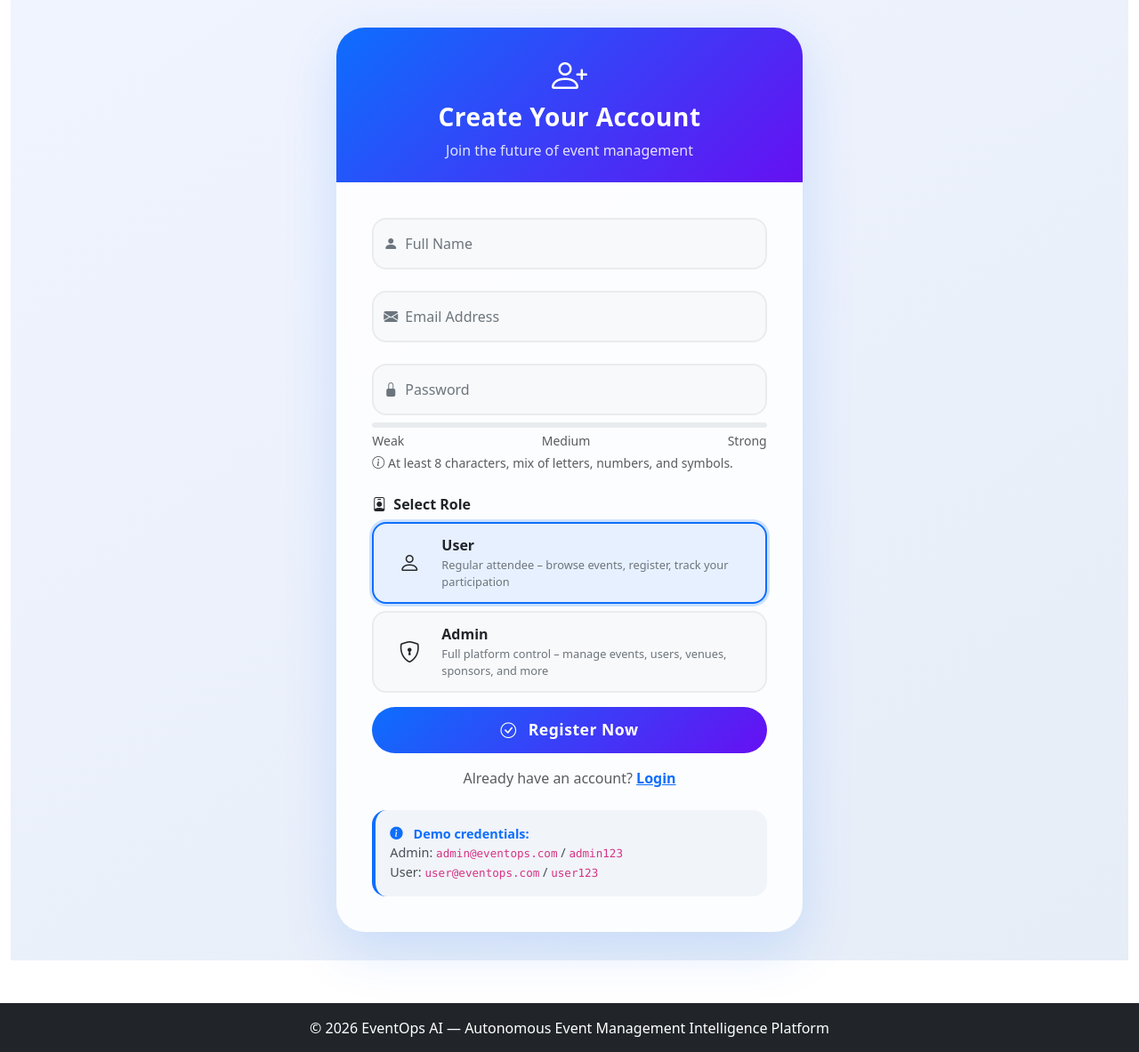
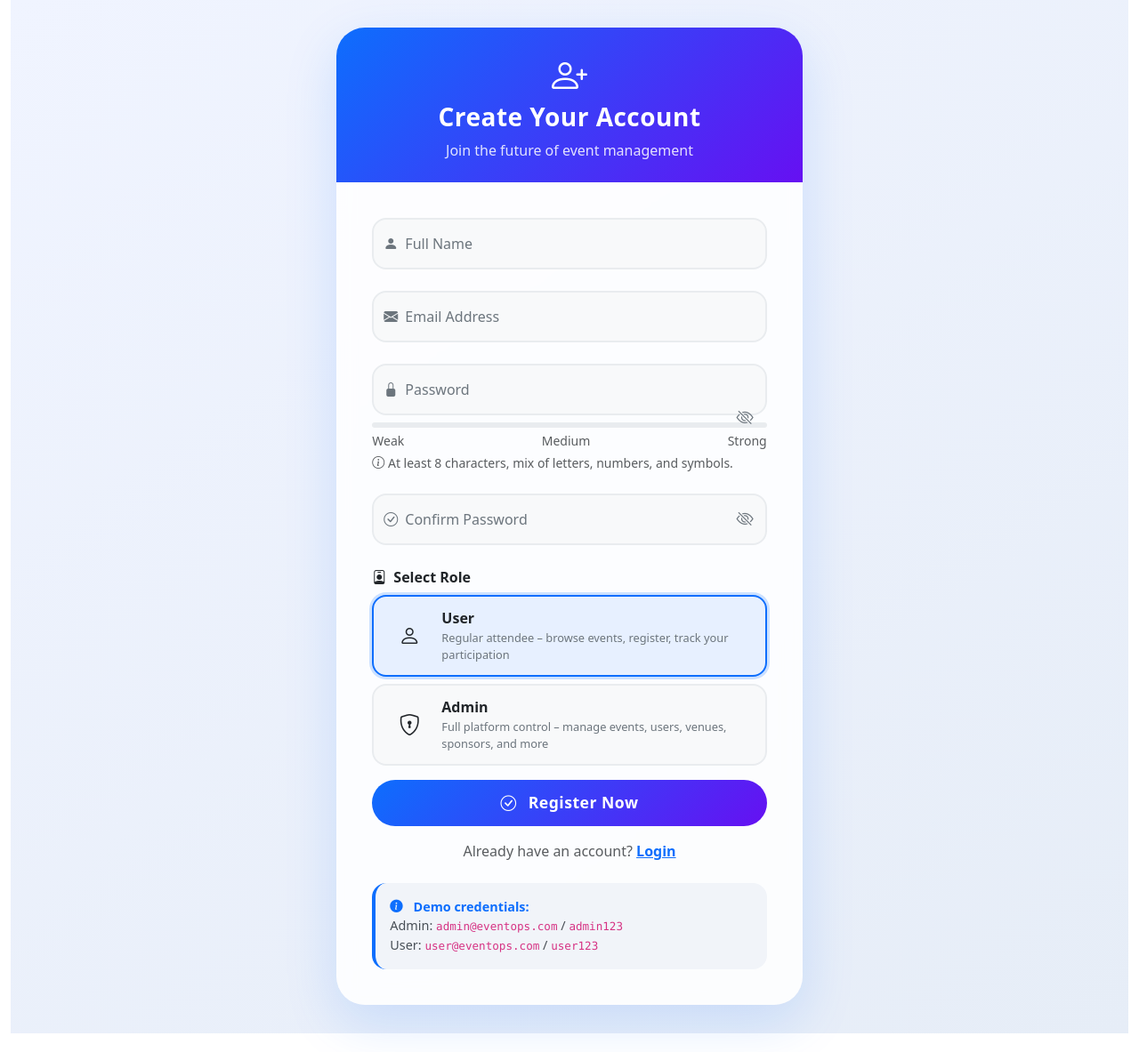
Before and after one commit to pushpa1305/Eventmanagement-AI-Platform, a Flask app: page /register in a window 1280 px wide. Shown: the part 81-1264 px from the top of the page at 89% size. Run offline with Flask 3, Linux system fonts and the light colour scheme.

Commit message:
Update register.html

```diff
--- a/Milestone-4/Intelligent Event/templates/register.html
+++ b/Milestone-4/Intelligent Event/templates/register.html
@@ -1,6 +1,6 @@
 {% extends "base.html" %}
 
-{% block title %}Register — EventOps AI{% endblock %}
+{% block title %}Register — Agentic AI{% endblock %}
 
 {% block extra_css %}
 <style>
@@ -47,6 +47,7 @@
     /* ---- Form fields ---- */
     .form-floating {
         margin-bottom: 1.5rem;
+        position: relative;
     }
     .form-floating > .form-control,
     .form-floating > .form-select {
@@ -64,6 +65,25 @@
     .form-floating > label {
         color: #6c757d;
         font-weight: 500;
+    }
+
+    /* ---- Password toggle eye ---- */
+    .password-toggle {
+        position: absolute;
+        right: 15px;
+        top: 50%;
+        transform: translateY(-50%);
+        cursor: pointer;
+        z-index: 10;
+        color: #6c757d;
+        background: transparent;
+        border: none;
+        padding: 0;
+        font-size: 1.2rem;
+        transition: color 0.2s ease;
+    }
+    .password-toggle:hover {
+        color: #0d6efd;
     }
 
     /* ---- Password strength meter ---- */
@@ -166,6 +186,18 @@
             display: none;
         }
     }
+
+    /* ---- Custom invalid feedback for confirm password ---- */
+    .confirm-feedback {
+        display: none;
+        width: 100%;
+        margin-top: 0.25rem;
+        font-size: 0.875em;
+        color: #dc3545;
+    }
+    .confirm-feedback.show {
+        display: block;
+    }
 </style>
 {% endblock %}
 
@@ -198,11 +230,12 @@
                         <div class="invalid-feedback">Please enter a valid email.</div>
                     </div>
 
-                    <!-- Password -->
+                    <!-- Password (with toggle eye) -->
                     <div class="form-floating">
                         <input type="password" class="form-control" id="password" name="password"
                                placeholder="Password" required minlength="8">
                         <label for="password"><i class="bi bi-lock-fill me-2"></i>Password</label>
+                        <i class="bi bi-eye-slash password-toggle" id="togglePassword"></i>
                         <div class="invalid-feedback">Password must be at least 8 characters.</div>
                         <!-- Password strength meter -->
                         <div class="password-strength mt-2">
@@ -216,6 +249,16 @@
                         <div id="passwordHelp" class="form-text">
                             <i class="bi bi-info-circle"></i> At least 8 characters, mix of letters, numbers, and symbols.
                         </div>
+                    </div>
+
+                    <!-- Confirm Password (with toggle eye) -->
+                    <div class="form-floating">
+                        <input type="password" class="form-control" id="confirmPassword" name="confirm_password"
+                               placeholder="Confirm Password" required>
+                        <label for="confirmPassword"><i class="bi bi-check-circle me-2"></i>Confirm Password</label>
+                        <i class="bi bi-eye-slash password-toggle" id="toggleConfirmPassword"></i>
+                        <div class="invalid-feedback">Please confirm your password.</div>
+                        <div class="confirm-feedback" id="confirmFeedback">Passwords do not match.</div>
                     </div>
 
                     <!-- Role Selection (with visual cards) -->
@@ -272,14 +315,33 @@
         const roleOptions = document.querySelectorAll('.role-option');
         roleOptions.forEach(opt => {
             opt.addEventListener('click', function(e) {
-                // Remove active class from all
                 roleOptions.forEach(o => o.classList.remove('active'));
-                // Add active to clicked
                 this.classList.add('active');
-                // Check the radio button inside
                 const radio = this.querySelector('input[type="radio"]');
                 if (radio) radio.checked = true;
             });
+        });
+
+        // ---- Toggle Password Visibility ----
+        const togglePassword = document.getElementById('togglePassword');
+        const password = document.getElementById('password');
+
+        togglePassword.addEventListener('click', function() {
+            const type = password.getAttribute('type') === 'password' ? 'text' : 'password';
+            password.setAttribute('type', type);
+            this.classList.toggle('bi-eye');
+            this.classList.toggle('bi-eye-slash');
+        });
+
+        // ---- Toggle Confirm Password Visibility ----
+        const toggleConfirm = document.getElementById('toggleConfirmPassword');
+        const confirm = document.getElementById('confirmPassword');
+
+        toggleConfirm.addEventListener('click', function() {
+            const type = confirm.getAttribute('type') === 'password' ? 'text' : 'password';
+            confirm.setAttribute('type', type);
+            this.classList.toggle('bi-eye');
+            this.classList.toggle('bi-eye-slash');
         });
 
         // ---- Password strength meter ----
@@ -289,26 +351,52 @@
         passwordInput.addEventListener('input', function() {
             const val = this.value;
             let strength = 0;
-            // Criteria
             if (val.length >= 8) strength += 1;
             if (/[a-z]/.test(val) && /[A-Z]/.test(val)) strength += 1;
             if (/\d/.test(val)) strength += 1;
             if (/[^a-zA-Z0-9]/.test(val)) strength += 1;
 
             let width = 0;
-            let color = '#dc3545'; // red
-            if (strength >= 4) { width = 100; color = '#198754'; } // green
-            else if (strength === 3) { width = 75; color = '#ffc107'; } // yellow
-            else if (strength === 2) { width = 50; color = '#fd7e14'; } // orange
-            else if (strength >= 1) { width = 25; color = '#dc3545'; } // red
+            let color = '#dc3545';
+            if (strength >= 4) { width = 100; color = '#198754'; }
+            else if (strength === 3) { width = 75; color = '#ffc107'; }
+            else if (strength === 2) { width = 50; color = '#fd7e14'; }
+            else if (strength >= 1) { width = 25; color = '#dc3545'; }
 
             strengthBar.style.width = width + '%';
             strengthBar.style.background = color;
+
+            // Also trigger confirm password check when password changes
+            checkPasswordMatch();
         });
+
+        // ---- Confirm password matching ----
+        const confirmInput = document.getElementById('confirmPassword');
+        const confirmFeedback = document.getElementById('confirmFeedback');
+
+        function checkPasswordMatch() {
+            const pass = passwordInput.value;
+            const confirmVal = confirmInput.value;
+            if (confirmVal === '') {
+                confirmFeedback.classList.remove('show');
+                confirmInput.setCustomValidity('');
+                return;
+            }
+            if (pass !== confirmVal) {
+                confirmFeedback.classList.add('show');
+                confirmInput.setCustomValidity('Passwords do not match.');
+            } else {
+                confirmFeedback.classList.remove('show');
+                confirmInput.setCustomValidity('');
+            }
+        }
+
+        confirmInput.addEventListener('input', checkPasswordMatch);
 
         // ---- Bootstrap form validation ----
         const form = document.getElementById('registerForm');
         form.addEventListener('submit', function(event) {
+            checkPasswordMatch();
             if (!form.checkValidity()) {
                 event.preventDefault();
                 event.stopPropagation();
@@ -316,9 +404,6 @@
             form.classList.add('was-validated');
         }, false);
 
-        // ---- Toggle password visibility? (optional) ----
-        // We'll skip for simplicity, but you can add a toggle button.
-
     })();
 </script>
 {% endblock %}
```
